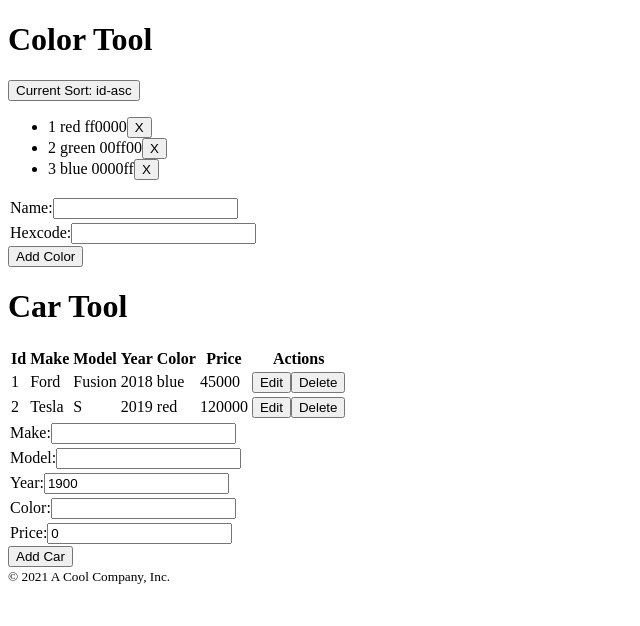
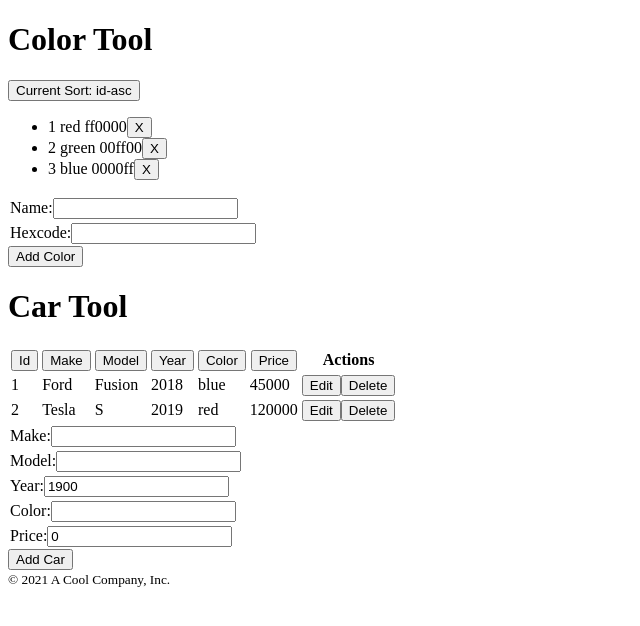
Before and after one commit to t4d-classes/bootcamp_11292021, a React (Create React App) app in the folder demo-app/: page / in a window 1280 px wide. Shown: the top 626 px of the page, without its empty margins (0-640 px from the left). Built offline with nearby package versions, Linux system fonts and the light colour scheme.

Commit message:
add code demos

```diff
--- a/demo-app/src/components/CarTable.js
+++ b/demo-app/src/components/CarTable.js
@@ -1,18 +1,34 @@
 import { CarViewRow } from './CarViewRow';
 import { CarEditRow } from './CarEditRow';
 
+const cols = [
+  [ 'Id', 'id' ],
+  [ 'Make', 'make' ],
+  [ 'Model', 'model' ],
+  [ 'Year', 'year' ],
+  [ 'Color', 'color' ],
+  [ 'Price', 'price' ],
+];
+
 export const CarTable = props => {
+
+  const sortDirectionIndicator = (sortCol) => {
+    if (sortCol === props.sortCol) {
+      return props.sortDir === 'asc' ? ' v' : ' ^';
+    }
+    return '';
+  };
+
 
   return (
     <table>
       <thead>
         <tr>
-          <th>Id</th>
-          <th>Make</th>
-          <th>Model</th>
-          <th>Year</th>
-          <th>Color</th>
-          <th>Price</th>
+          {cols.map(([ header, field ]) => <th key={field}>
+            <button type="button" onClick={() => props.onSortCars(field)}>
+              {header}{sortDirectionIndicator(field)}
+            </button>
+          </th>)}
           <th>Actions</th>
         </tr>
       </thead>
--- a/demo-app/src/components/CarTool.js
+++ b/demo-app/src/components/CarTool.js
@@ -1,6 +1,6 @@
 import { useState} from "react";
 
-import { useList } from "../hooks/useList";
+import { SORT_ASC, SORT_DESC, useSortedList } from "../hooks/useSortedList";
 
 import { ToolHeader } from './ToolHeader';
 import { ToolFooter } from './ToolFooter';
@@ -9,7 +9,9 @@ import { CarForm } from './CarForm';
 
 export const CarTool = (props) => {
 
-  const [ cars, appendCar, replaceCar, removeCar ] = useList([ ...props.cars ]);
+  const [
+    cars, appendCar, replaceCar, removeCar,
+    sortCol, setSortCol, sortDir, setSortDir ] = useSortedList([ ...props.cars ]);
 
   const [ editCarId, setEditCarId ] = useState(-1);
 
@@ -36,11 +38,21 @@ export const CarTool = (props) => {
     setEditCarId(-1);
   };
 
+  const sortCars = (colName) => {
+    if (colName !== sortCol) {
+      setSortCol(colName);
+      setSortDir(SORT_ASC);
+    } else {
+      setSortDir(sortDir === SORT_ASC ? SORT_DESC : SORT_ASC);
+    }
+  };
+
   return (
     <>
       <ToolHeader headerText="Car Tool" />
       <CarTable cars={cars} editCarId={editCarId}
-        onEditCar={editCar} onDeleteCar={deleteCar}
+        sortCol={sortCol} sortDir={sortDir}
+        onEditCar={editCar} onDeleteCar={deleteCar} onSortCars={sortCars}
         onSaveCar={saveCar} onCancelCar={cancelCar} />
       <CarForm buttonText="Add Car" onSubmitCar={addCar} />
       <ToolFooter companyName="A Cool Company, Inc." />
```
